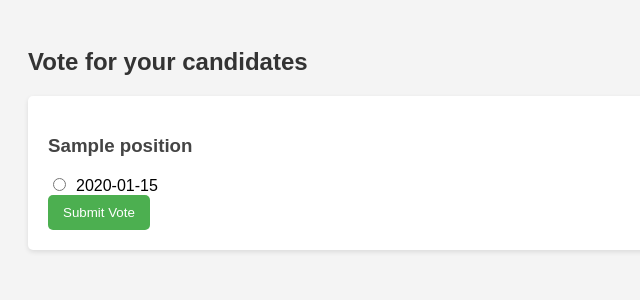
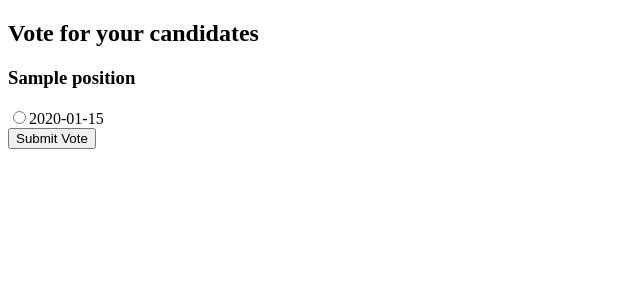
Before and after one commit to Swap-1-test/election, a Flask app: template vote/templates/vote.html in a window 1280 px wide. Shown: the top 300 px of the page, without its empty margins (0-640 px from the left). Run offline with Flask 3, Linux system fonts and the light colour scheme; the template is opened without the code that fills it: most values are stand-ins (such as "Sample title", 1, 10 or a date in 2020); some libraries are stand-ins or nearby versions.

Commit message:
new update

```diff
--- a/result/templates/result.html
+++ b/result/templates/result.html
@@ -43,7 +43,7 @@
     </style>
 </head>
 <body>
-    <h2>Election Results</h2>
+    <h2>Election Results </h2>
     <table>
         <tr>
             <th>Position</th>
--- a/vote/templates/vote.html
+++ b/vote/templates/vote.html
@@ -1,41 +1,9 @@
 <!DOCTYPE html>
-<html>
+<html lang="en">
 <head>
+    <meta charset="UTF-8">
+    <meta name="viewport" content="width=device-width, initial-scale=1.0">
     <title>College Election Voting</title>
-    <style>
-      body {
-        font-family: Arial, sans-serif;
-        background-color: #f4f4f4;
-        padding: 20px;
-      }
-      h2 {
-        color: #333;
-      }
-      form {
-        background: #fff;
-        padding: 20px;
-        border-radius: 5px;
-        box-shadow: 0 2px 5px rgba(0, 0, 0, 0.1);
-      }
-      h3 {
-        color: #444;
-      }
-      input[type="radio"] {
-        margin-right: 10px;
-      }
-      input[type="submit"] {
-        background-color: #4CAF50;
-        color: white;
-        padding: 10px 15px;
-        border: none;
-        border-radius: 5px;
-        cursor: pointer;
-        transition: background-color 0.3s ease;
-      }
-      input[type="submit"]:hover {
-        background-color: #45a049;
-      }
-    </style>
 </head>
 <body>
     <h2>Vote for your candidates</h2>
@@ -43,9 +11,10 @@
         {% for position, candidate_list in candidates.items() %}
             <h3>{{ position.replace('_', ' ').capitalize() }}</h3>
             {% for candidate in candidate_list %}
-          <input type="radio" name="{{ position }}" value="{{ candidate }}">{{ candidate }}<br>
+                <input type="radio" name="candidate" value="{{ candidate }}" required>{{ candidate }}<br>
             {% endfor %}
         {% endfor %}
+        <input type="hidden" name="position" value="{{ position }}">
         <input type="submit" value="Submit Vote">
     </form>
 </body>
```
Lines whose indentation alone changed are shown as unchanged.
